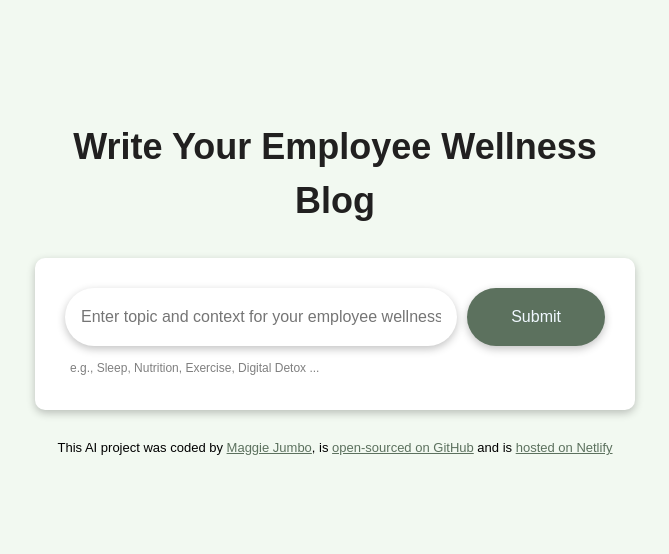
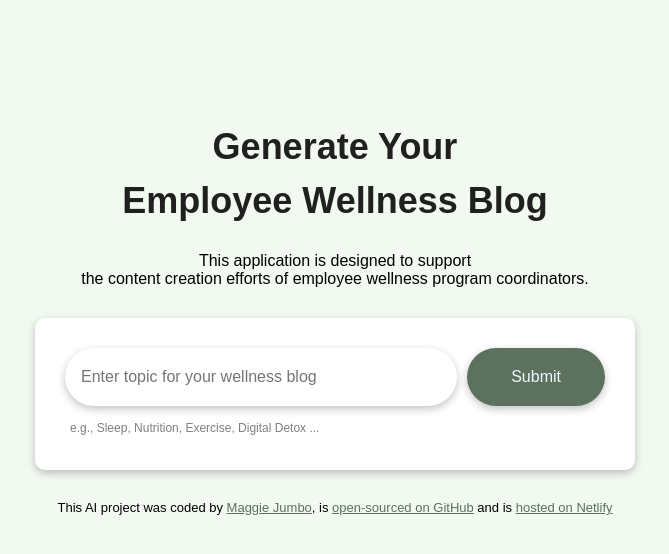
Before and after one commit to mmjumbo/wellness-blog-generator, a plain HTML site: page index.html in a window 1280 px wide. Shown: the whole page, without its empty margins (305-974 px from the left). Drawn offline with nearby package versions, Linux system fonts and the light colour scheme.

Commit message:
Further enhanced HTML and corresponding CSS for an improved UX.

```diff
--- a/index.html
+++ b/index.html
@@ -11,7 +11,10 @@
   <body>
     <div class="container">
       <header>
-      <h1>Write Your Employee Wellness Blog</h1>
+        <h1>Generate Your <br />Employee Wellness Blog</h1>
+        <p class="intro">
+          This application is designed to support <br>the content creation efforts of employee wellness program coordinators.
+        </p>
       </header>
 
       <main>
@@ -19,7 +22,7 @@
           <form id="blog-creator">
             <input
               type="text"
-          placeholder="Enter topic and context for your employee wellness blog"
+              placeholder="Enter topic for your wellness blog"
               required
               autocomplete="off"
               class="prompt"
@@ -27,14 +30,17 @@
             />
             <input type="submit" class="submit" />
           </form>
-      <div class="hint"> e.g., Sleep, Nutrition, Exercise, Digital Detox ...</div>
+          <div class="hint">
+            e.g., Sleep, Nutrition, Exercise, Digital Detox ...
+          </div>
         </div>
         <div class="content hidden" id="content"></div>
       </main>
 
       <footer>
         This AI project was coded by
-      <a href="https://github.com/mmjumbo" target="_blank">Maggie Jumbo</a>, is
+        <a href="https://github.com/mmjumbo" target="_blank">Maggie Jumbo</a>,
+        is
         <a
           href="https://github.com/mmjumbo/wellness-blog-generator"
           target="_blank"
@@ -42,9 +48,8 @@
         >
         and is
         <a href="https://wellness-blog-generator.netlify.app/" target="_blank"
-        >hosted on Netlify</a>
-
-
+          >hosted on Netlify</a
+        >
       </footer>
     </div>
     <script src="src/index.js"></script>
--- a/src/style.css
+++ b/src/style.css
@@ -10,6 +10,10 @@ h1 {
   text-align: center;
 }
 
+.intro {
+  text-align: center;
+  font-size: medium;
+}
 .container {
   margin: 120px auto;
   max-width: 600px;
```
Lines whose indentation alone changed are shown as unchanged.
